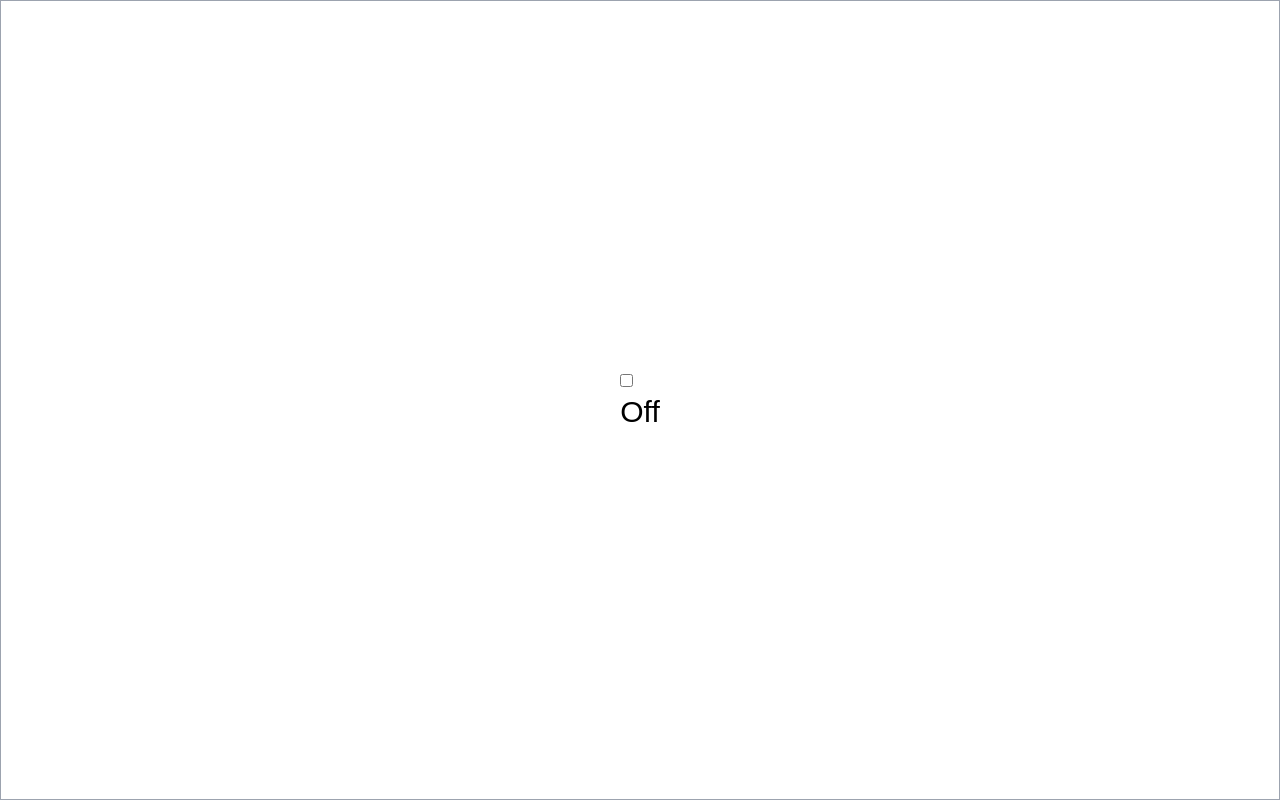
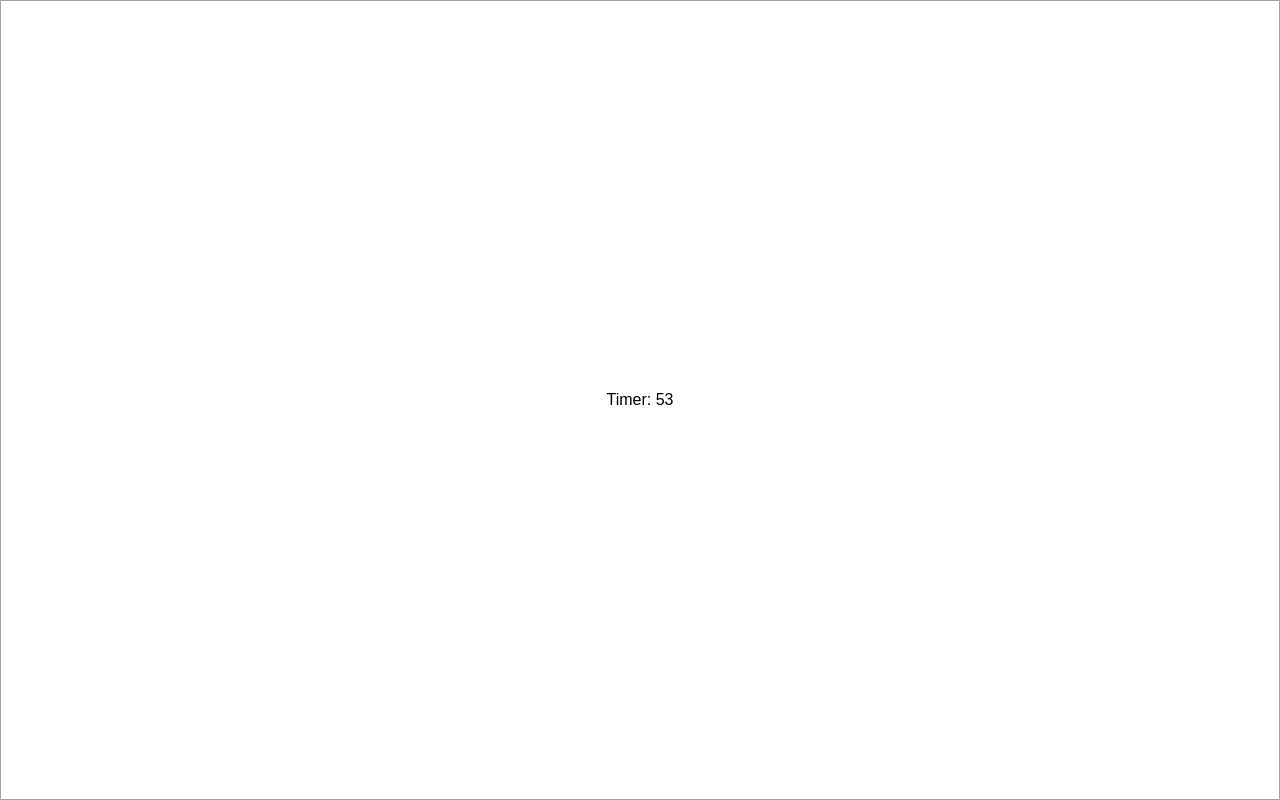
Before and after one commit to AmarKumarShaw/react-practice-small-problems, a Next.js app: page / in a window 1280 px wide. Built offline with nearby package versions, Linux system fonts and the light colour scheme.

Commit message:
Timer Completed

```diff
--- /dev/null
+++ b/app/_components/RandomQuote.jsx
@@ -0,0 +1,11 @@
+
+
+const RandomQuote = () =>{
+    return(
+        <div>
+            <p>This is Random Quote Generator</p>
+        </div>
+    )
+}
+
+export default RandomQuote;
--- /dev/null
+++ b/app/_components/Timer.jsx
@@ -0,0 +1,29 @@
+import React,{useEffect, useState} from "react"
+
+
+const Timer = () =>{
+    const [time,setTime] = useState(60);
+    useEffect(()=>{
+        if(time=>0){
+            const timer = setTimeout(()=>{
+                setTime(time-1)
+            }
+                ,1000)
+              return ()=> clearTimeout(timer)
+        }
+        else if(time<=0){
+            alert("Timeout has been completed")
+
+         }
+    },[time])
+
+
+
+    return(
+            <div>
+                <h1>Timer: {time}</h1>
+            </div>
+    )
+}
+
+export default Timer;
--- a/app/_components/Toggle.jsx
+++ b/app/_components/Toggle.jsx
@@ -12,7 +12,6 @@ const Toggle = () => {
         type="checkbox"
         value={isToggled}
         onClick={()=> setIsToggled(!isToggled)}
-
         />
         </div>
        <p className='text-3xl'> {isToggled ? "On" : "Off"}</p>
--- a/app/page.tsx
+++ b/app/page.tsx
@@ -1,13 +1,13 @@
 "use client"
 import Image from "next/image";
 import {useState} from "react"
-import Toggle from "./_components/Toggle"
+import Timer from "./_components/Timer"
 export default function Home() {
 
 
   return (
    <div className="h-screen flex border border-gray-400 justify-center items-center ">
-   <Toggle/>
+   <Timer/>
    </div>
   );
 }
```
